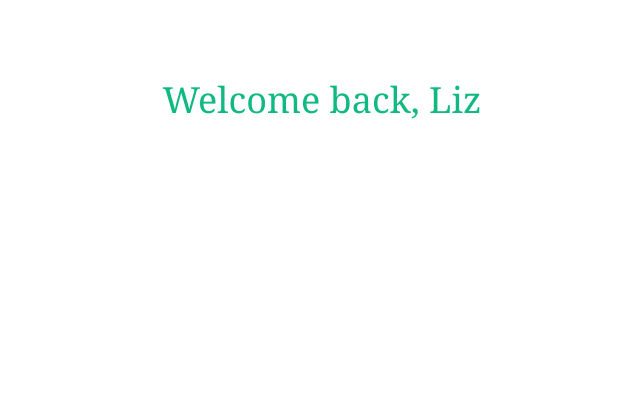
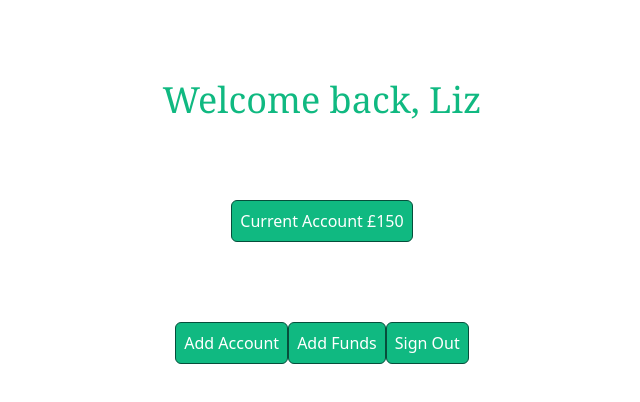
Before and after one commit to iO-Academy/2024-jan-fst-bank-app-frontend, a React (Vite) app: page /home in a window 1280 px wide. Shown: the top 402 px of the page, without its empty margins (318-958 px from the left). Built offline with nearby package versions, Linux system fonts and the light colour scheme.

Commit message:
AccountBalanceAtom has conditional rendering for account custom_label. Homepage made

```diff
--- a/src/App.tsx
+++ b/src/App.tsx
@@ -3,6 +3,7 @@ import {BrowserRouter, Routes, Route} from "react-router-dom"
 import RegisterPage from "./Components/Pages/RegisterPage";
 import IndexPage from "./Components/Pages/IndexPage";
 import HomePage from "./Components/Pages/HomePage";
+import AccountBalanceAtom from "./Components/Atoms/AccountBalanceAtom";
 
 function App() {
 
--- a/src/Components/Atoms/AccountBalanceAtom/index.tsx
+++ b/src/Components/Atoms/AccountBalanceAtom/index.tsx
@@ -1,13 +1,22 @@
 interface AccountBalanceProp {
+    accountType: string
     balanceValue: number
+    customerLabel?: string
 }
 
 function AccountBalanceAtom(props: AccountBalanceProp) {
-    const {balanceValue} = props
-    return  (
-        <div className={"flex justify-center"}>
-            <div className={"text-white"}>{balanceValue}</div>
-        </div>
+    const {accountType, balanceValue, customerLabel} = props
+    return (
+        <>
+            <div className={"flex justify-center"}>
+                <span className={"mt-20 border-1 border border-emerald-900 rounded-md p-2 bg-emerald-500 text-white"}>{accountType}  £{balanceValue}</span>
+                <br/>
+                {
+                    customerLabel &&
+                    <span>{customerLabel}</span>
+                }
+            </div>
+        </>
     )
 }
 
--- a/src/Components/Atoms/ButtonAtom/index.tsx
+++ b/src/Components/Atoms/ButtonAtom/index.tsx
@@ -1,4 +1,4 @@
-interface ButtonProps {
+    interface ButtonProps {
     value: string
     type?: 'submit' | 'reset' | 'button' | undefined
     onClick?: () => void
@@ -9,7 +9,7 @@ interface ButtonProps {
 function ButtonAtom(props: ButtonProps) {
     const {value, type, onClick, margin} = props
     return  (
-        <div className={"flex justify-center"}>
+        <div className={"flex justify-center justify-items-center"}>
         <button className={"border-1 border border-emerald-900 rounded-md p-2 bg-emerald-500 text-white m-" + margin}  type={type} onClick={onClick}>{value}</button>
         </div>
     )
--- a/src/Components/Pages/HomePage/index.tsx
+++ b/src/Components/Pages/HomePage/index.tsx
@@ -1,10 +1,20 @@
 import UserHeaderMolecule from "../../Molecules/UserHeaderMolecule";
+import ButtonAtom from "../../Atoms/ButtonAtom";
+import AccountBalanceAtom from "../../Atoms/AccountBalanceAtom";
 
 
 function HomePage() {
     return (
-            <UserHeaderMolecule />
-)
+        <>
+            <UserHeaderMolecule/>
+            <AccountBalanceAtom accountType={"Current Account"} balanceValue={150.00} />
+            <div className={"flex mt-20 justify-center"}>
+            <ButtonAtom value={"Add Account"} />
+            <ButtonAtom value={"Add Funds"} />
+            <ButtonAtom value={"Sign Out"} />
+            </div>
+        </>
+    )
 }
 
 export default HomePage;
--- a/src/css/output.css
+++ b/src/css/output.css
@@ -566,8 +566,20 @@ video {
   display: flex;
 }
 
+.flex-row {
+  flex-direction: row;
+}
+
+.content-center {
+  align-content: center;
+}
+
 .justify-center {
   justify-content: center;
+}
+
+.justify-items-center {
+  justify-items: center;
 }
 
 .rounded-md {
```
Also changed, not shown: src/Components/Molecules/CustomerBalanceMolecule/index.tsx (+8 -6 lines).
